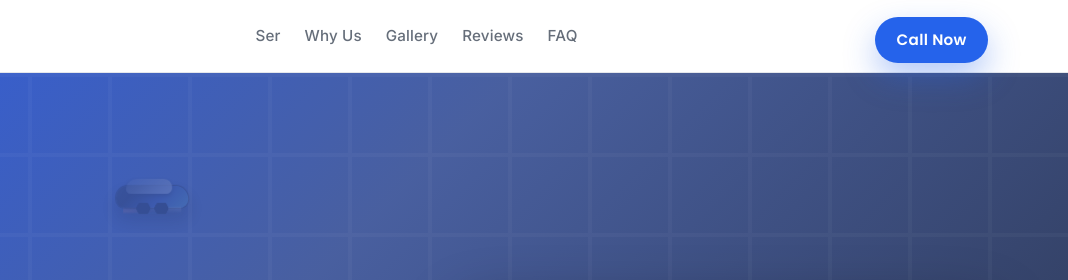
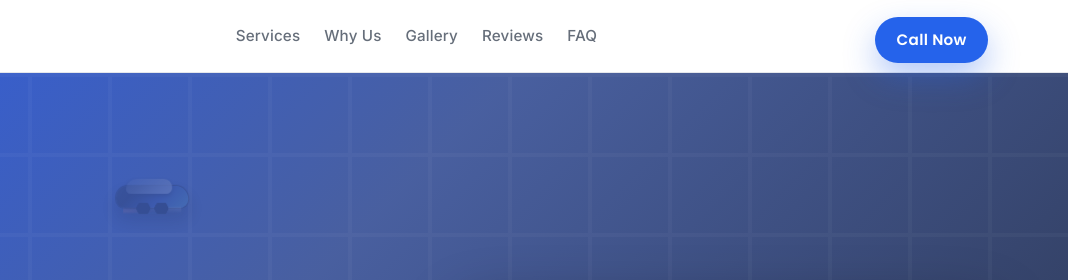
Before and after one commit to omaissohail96-hash/Car-Detailing, a website: page index.html in a window 1280 px wide. Shown: the top 280 px of the page, 212-1280 px from the left. Drawn offline with Linux system fonts and the light colour scheme.

Commit message:
test4 deploy

```diff
--- a/index.html
+++ b/index.html
@@ -30,7 +30,7 @@
         </div>
 
         <div class="nav-links">
-          <a href="#services">Ser</a>
+          <a href="#services">Services</a>
           <a href="#stats">Why Us</a>
           <a href="#gallery">Gallery</a>
           <a href="#reviews">Reviews</a>
```
